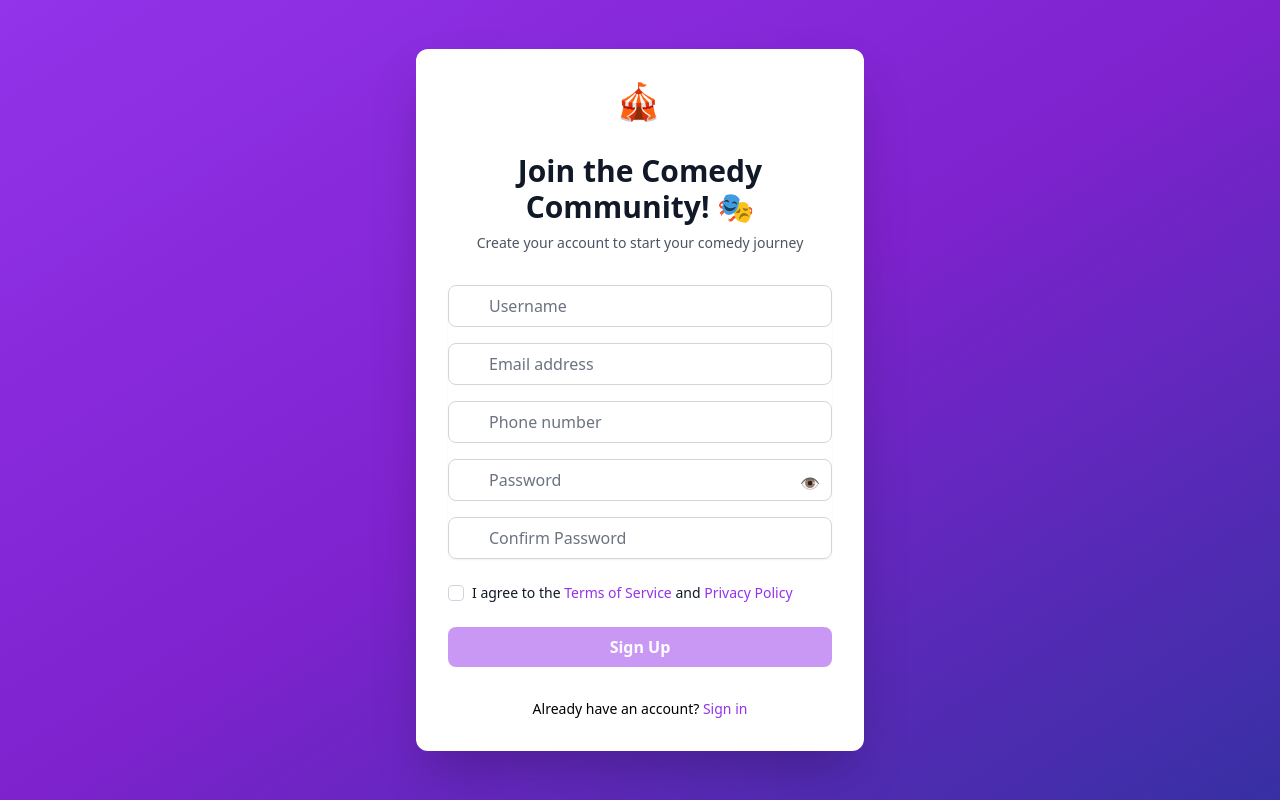
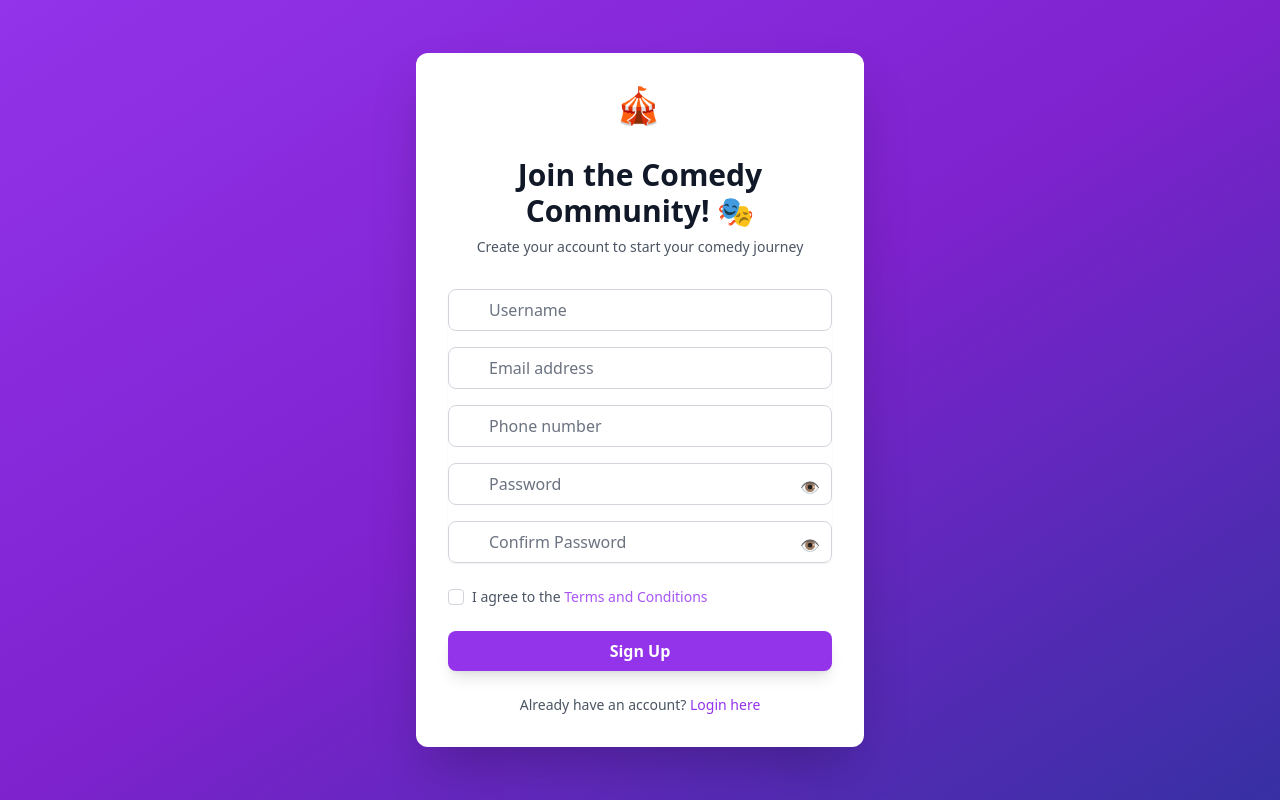
Before and after one commit to shubhhhwarrior/shubh-shows, a Next.js app: page /auth/signup in a window 1280 px wide. Built offline with nearby package versions, Linux system fonts and the light colour scheme.

Commit message:
Update signup.tsx

```diff
--- a/pages/auth/signup.tsx
+++ b/pages/auth/signup.tsx
@@ -234,6 +234,14 @@ export default function SignUp() {
                 className="appearance-none rounded-lg relative block w-full pl-10 px-3 py-2 border border-gray-300 placeholder-gray-500 text-gray-900 focus:outline-none focus:ring-purple-500 focus:border-purple-500"
                 placeholder="Confirm Password"
               />
+              <button
+                type="button"
+                onClick={togglePasswordVisibility}
+                className="absolute top-3 right-3 text-gray-400"
+                aria-label={showPassword ? 'Hide password' : 'Show password'}
+              >
+                {showPassword ? '🙈' : '👁️'}
+              </button>
             </div>
           </div>
 
@@ -244,28 +252,35 @@ export default function SignUp() {
               id="terms"
               checked={isChecked}
               onChange={handleCheckboxChange}
-              className="h-4 w-4 text-purple-600 focus:ring-purple-500 border-gray-300 rounded"
+              className="h-4 w-4 text-purple-500 border-gray-300 rounded"
+              required
             />
-            <label htmlFor="terms" className="ml-2 block text-sm text-gray-900">
-              I agree to the <Link href="/policies" className="text-purple-600">Terms of Service</Link> and <Link href="/policies" className="text-purple-600">Privacy Policy</Link>
+            <label htmlFor="terms" className="ml-2 text-sm text-gray-600">
+              I agree to the{' '}
+              <Link href="/policies" className="text-purple-500 hover:text-purple-700">
+                Terms and Conditions
+              </Link>
             </label>
           </div>
 
           {/* Submit Button */}
+          <div>
             <button
               type="submit"
               disabled={isLoading || !isChecked}
-            className="w-full bg-purple-600 text-white font-semibold py-2 px-4 rounded-lg hover:bg-purple-700 focus:outline-none focus:ring-2 focus:ring-purple-500 focus:ring-offset-2 disabled:opacity-50"
+              className="w-full bg-purple-600 text-white font-semibold py-2 px-4 rounded-lg shadow-lg hover:bg-purple-700 focus:outline-none focus:ring-2 focus:ring-purple-500"
             >
               {isLoading ? 'Signing Up...' : 'Sign Up'}
             </button>
+          </div>
+
+          <p className="mt-2 text-center text-sm text-gray-600">
+            Already have an account?{' '}
+            <Link href="/auth/login" className="font-medium text-purple-600 hover:text-purple-700">
+              Login here
+            </Link>
+          </p>
         </motion.form>
-
-        <div className="mt-6 text-center">
-          <p className="text-sm">
-            Already have an account? <Link href="/auth/login" className="font-medium text-purple-600 hover:text-purple-500">Sign in</Link>
-          </p>
-        </div>
       </motion.div>
     </div>
   );
```
Lines whose indentation alone changed are shown as unchanged.
